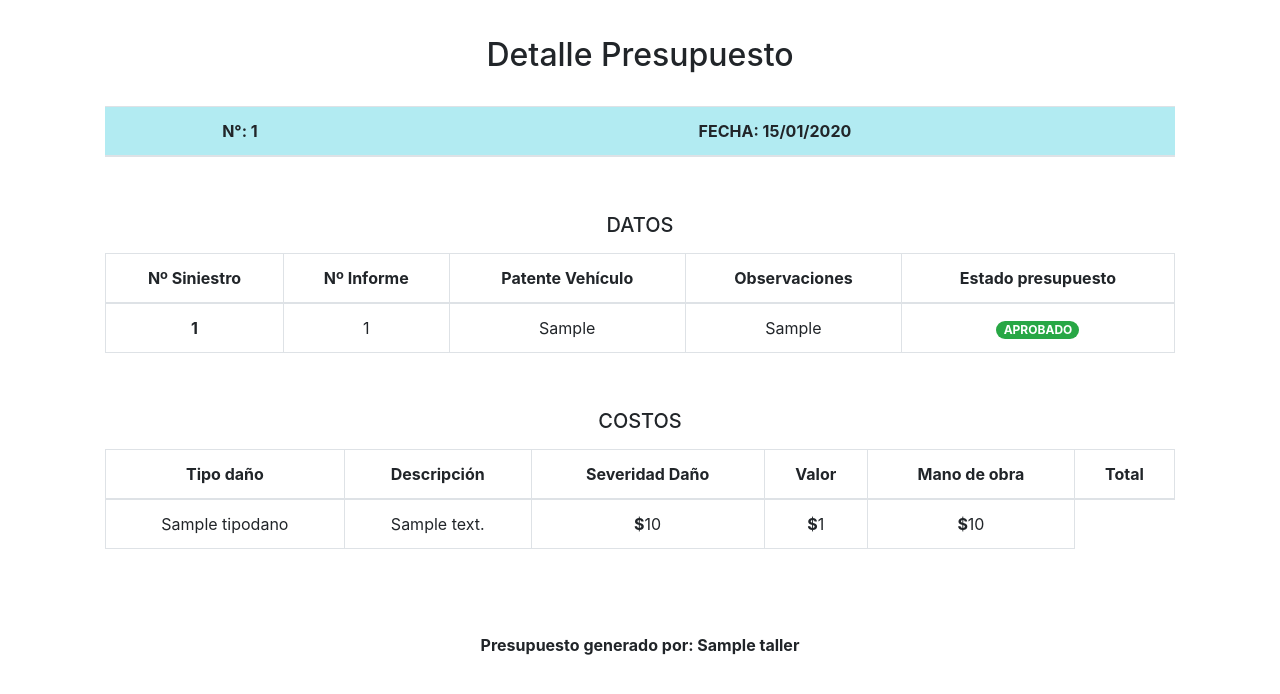
After one commit to danielgsaavedra/seguro_automotriz, a Django app: page /PresupuestoViewPdf/1/ in a window 1280 px wide. The commit adds this page. Shown: the top 694 px of the page. Run offline with Django 3.2, Linux system fonts and the light colour scheme; tables that the repository leaves empty hold one stand-in row (values such as "Sample post"); lists and menus that the app fills with data are empty; parts of the project's set-up code (start-up, migrations or seed data) failed here and were passed over; some libraries are stand-ins or nearby versions.

Commit message:
:sparkles: Ver Presupuesto y generar PDF

```diff
--- /dev/null
+++ b/taller/templates/taller/presupuestos/pdf/presupuesto_pdf.html
@@ -0,0 +1,155 @@
+{% load static %}
+<!DOCTYPE html>
+<html lang="es">
+
+<head>
+    <meta charset="utf-8">
+    <meta http-equiv="X-UA-Compatible" content="IE=edge">
+    <meta name="viewport" content="width=device-width, initial-scale=1, shrink-to-fit=no">
+    <meta name="description" content="">
+    <meta name="author" content="">
+    <link rel="stylesheet" href="{% static 'taller/css/style_pdf.css' %}" />
+    <link rel="stylesheet" href="https://stackpath.bootstrapcdn.com/bootstrap/4.5.0/css/bootstrap.min.css"
+        integrity="sha384-9aIt2nRpC12Uk9gS9baDl411NQApFmC26EwAOH8WgZl5MYYxFfc+NcPb1dKGj7Sk" crossorigin="anonymous">
+    <link
+        href="https://fonts.googleapis.com/css?family=Nunito:200,200i,300,300i,400,400i,600,600i,700,700i,800,800i,900,900i"
+        rel="stylesheet">
+
+</head>
+
+<body>
+    <div class="container">
+        <div class="my-3">
+            <div class="card-body">
+                <div class="table-responsive">
+                    <table class="table text-center" id="table_presupuesto" width="100%" cellspacing="0">
+                        <h2 align="center">Detalle Presupuesto</h2>
+                        <br>
+                        <thead class="bg-acta-recepcion">
+                            <tr>
+                                <th scope="col">N°: {{ dato.0.0 }}</th>
+                                <th scope="col">FECHA: {{ dato.0.1 | date:'d/m/Y' }}</th>
+                            </tr>
+                        </thead>
+                    </table>
+                </div>
+            </div>
+
+            <div class="card-body">
+                <div class="table-responsive">
+                    <table class="table table-bordered text-center" id="table_vehiculo" width="100%" cellspacing="0">
+                        <thead>
+                            <div class="text-center mb-3">
+                                <h5>DATOS</h5>
+                            </div>
+                            <tr>
+                                <th scope="col">Nº Siniestro</th>
+                                <th scope="col">Nº Informe</th>
+                                <th scope="col">Patente Vehículo</th>
+                                <th scope="col">Observaciones</th>
+                                <th scope="col">Estado presupuesto</th>
+                            </tr>
+                        </thead>
+                        <tbody>
+                        <tr>
+                            <th scope="row">{{ dato.0.5 }}</th>
+                            <td>{{ dato.0.4 }}</td>
+                            <td>{{ dato.0.6 }}</td>
+                            <td>{{ dato.0.7 }}</td>
+                            {% if dato.0.3 == 3 %}
+                                <td>
+                                    <span class="badge badge-pill badge-info">PENDIENTE</span>
+                                </td>
+                            {% endif %}
+                            {% if dato.0.3 == 2 %}
+                                <td>
+                                    <span class="badge badge-pill badge-danger">RECHAZADO</span>
+                                </td>
+                            {% endif %}
+                            {% if dato.0.3  == 1 %}
+                                <td>
+                                    <span class="badge badge-pill badge-success">APROBADO</span>
+                                </td>
+                            {% endif %}
+                        </tr>
+                        </tbody>
+                    </table>
+                </div>
+            </div>
+
+            <div class="card-body">
+                <div class="table-responsive">
+                    <table class="table table-bordered text-center" id="table_vehiculo" width="100%" cellspacing="0">
+                        <thead>
+                            <div class="text-center mb-3">
+                                <h5>COSTOS</h5>
+                            </div>
+                            <tr>
+                                <th scope="col">Tipo daño</th>
+                                <th scope="col">Descripción</th>
+                                <th scope="col">Severidad Daño</th>
+                                <th scope="col">Valor</th>
+                                <th scope="col">Mano de obra</th>
+                                <th scope="col">Total</th>
+
+                            </tr>
+                        </thead>
+                        <tbody>
+                        <tr>
+
+                            <td>{{ dato.0.9 }}</td>
+                            <td>{{ dato.0.10 }}</td>
+                            {% if dato.0.13 == "BAJO" %}
+                                <td>
+                                    <span class="badge badge-pill badge-success">BAJO</span>
+                                </td>
+                            {% endif %}
+                            {% if dato.0.13 == "MODERADO" %}
+                                <td>
+                                    <span class="badge badge-pill badge-primary">MODERADO</span>
+                                </td>
+                            {% endif %}
+                            {% if dato.0.13  == "MEDIO" %}
+                                <td>
+                                    <span class="badge badge-pill badge-info">MEDIO</span>
+                                </td>
+                            {% endif %}
+                            {% if dato.0.13  == "ALTO" %}
+                                <td>
+                                    <span class="badge badge-pill badge-warning">ALTO</span>
+                                </td>
+                            {% endif %}
+                            {% if dato.0.13  == "CRÍTICO" %}
+                                <td>
+                                    <span class="badge badge-pill badge-danger">CRÍTICO</span>
+                                </td>
+                            {% endif %}
+                            <td><strong>$</strong>{{ dato.0.11 }}</td>
+                            <td><strong>$</strong>{{ dato.0.12 }}</td>
+                            <td><strong>$</strong>{{ dato.0.2 }}</td>
+                        </tr>
+                        </tbody>
+                    </table>
+                </div>
+            </div>
+            <footer class="sticky-footer mt-5">
+                <div class="text-center my-auto">
+                    <span><strong>Presupuesto generado por: {{ dato.0.8 }} </strong></span>
+                    <br>
+                </div>
+            </footer>
+
+
+        </div>
+    </div>
+</body>
+
+<script src="https://code.jquery.com/jquery-3.5.1.slim.min.js"
+    integrity="sha384-DfXdz2htPH0lsSSs5nCTpuj/zy4C+OGpamoFVy38MVBnE+IbbVYUew+OrCXaRkfj"
+    crossorigin="anonymous"></script>
+<script src="https://cdn.jsdelivr.net/npm/popper.js@1.16.0/dist/umd/popper.min.js"
+    integrity="sha384-Q6E9RHvbIyZFJoft+2mJbHaEWldlvI9IOYy5n3zV9zzTtmI3UksdQRVvoxMfooAo"
+    crossorigin="anonymous"></script>
+<script src="https://stackpath.bootstrapcdn.com/bootstrap/4.5.0/js/bootstrap.min.js"
+    integrity="sha384-OgVRvuATP1z7JjHLkuOU7Xw704+h835Lr+6QL9UvYjZE3Ipu6Tp75j7Bh/kR0JKI"
+    crossorigin="anonymous"></script>
--- a/taller/urls.py
+++ b/taller/urls.py
@@ -46,4 +46,11 @@ urlpatterns = [
         views.informeDanoPdf, name='informeDanoPdf'),
     url(r'^crearPresupuesto/(?P<pk>[0-9]+)/$',
         views.crearPresupuesto, name='crearPresupuesto'),
+    path('presupuestos/view/',
+         views.PresupuestoView, name='PresupuestoView'),
+    url(r'^PresupuestoViewPdf/(?P<pk>[0-9]+)/$',
+        views.PresupuestoViewPdf, name='PresupuestoViewPdf'),
+    url(r'^PresupuestoPdf/(?P<pk>[0-9]+)/$',
+        views.PresupuestoPdf, name='PresupuestoPdf'),
+
 ]
--- a/taller/views.py
+++ b/taller/views.py
@@ -7,7 +7,7 @@ from django.template.loader import render_to_string
 from django.utils import timezone
 from django.http import JsonResponse
 from .forms import ActasForm, InformeDañosForm, CambiarEstadoForm
-from dashboard.models import Siniestro, EstadoSiniestro, FormularioActa, TipoActa, Poliza, Taller, Vehiculo, InformeDano, Usuario
+from dashboard.models import Siniestro, EstadoSiniestro, FormularioActa, TipoActa, Poliza, Taller, Vehiculo, InformeDano, Usuario, Presupuesto
 from django.db import connection
 import pdfkit
 import datetime
@@ -507,5 +507,43 @@ def informeDanoPdf(request, pk):
 
 def crearPresupuesto(request, pk):
     with connection.cursor() as cursor:
-        cursor.callproc('CREAR_PRESUPUESTO', [pk])
+        cursor.callproc('SP_CREAR_PRESUPUESTO', [pk])
     return render(request, 'taller/informe_daños/informe_daños_view.html')
+
+
+@login_required(login_url='login')
+def PresupuestoView(request):
+    taller = get_object_or_404(Taller, id=request.user.taller_id_taller.id)
+    presupuestos = Presupuesto.objects.filter(
+        Q(taller_id_taller=taller)
+    ).order_by('id')
+    context = {'presupuestos': presupuestos}
+    return render(request, 'taller/presupuestos/presupuestos_view.html', context)
+
+
+def PresupuestoViewPdf(request, pk):
+    with connection.cursor() as cursor:
+        cursor.execute("SELECT P.ID,P.FECHA_HORA,P.VALOR_TOTAL,P.ESTADO_ID_EST_PRESUPUESTO,I.ID,I.SINIESTRO_ID,I.VEHICULO_PATENTE_VEHICULO,I.OBSERVACIONES,T.NOMBRE,D.NOMBRE,D.DESCRIPCION,D.VALOR,D.MANO_OBRA,S.NOMBRE,S.VALOR FROM DASHBOARD_PRESUPUESTO P JOIN DASHBOARD_INFORMEDANO I ON (I.ID=P.INFORME_DANO_ID_INFO_DANO) JOIN DASHBOARD_TALLER T ON (T.ID=I.TALLER_ID_TALLER) JOIN DASHBOARD_TIPODANO D ON (D.ID=I.TIPO_DANO_ID_TIPO_DANO) JOIN DASHBOARD_SEVERIDADDANO S ON (S.ID=I.SEVERIDAD_DANO_ID_SEVE_DANO) WHERE (P.ID="+pk + ")")
+        dato = cursor.fetchall()
+        dato = list(dato)
+        print(dato)
+    return render(request, 'taller/presupuestos/pdf/presupuesto_pdf.html', {'dato': dato})
+
+
+def PresupuestoPdf(request, pk):
+    options = {
+        'page-size': 'Letter',
+        'margin-top': '0.5in',
+        'margin-right': '1in',
+        'margin-bottom': '0.5in',
+        'margin-left': '1in',
+        'encoding': "UTF-8",
+    }
+
+    path_wkthmltopdf = b'C:\wkhtmltopdf\\bin\wkhtmltopdf.exe'
+    config = pdfkit.configuration(wkhtmltopdf=path_wkthmltopdf)
+    pdf = pdfkit.from_url('http://127.0.0.1:8000/PresupuestoViewPdf/' +
+                          str(pk), False, options=options, configuration=config)
+    response = HttpResponse(pdf, content_type='application/pdf')
+    response['Content-Disposition'] = 'attachment; filename="Presupuesto.pdf" '
+    return response
```
Also changed, not shown: dashboard/templates/dashboard/base.html (+15 -0 lines), taller/templates/taller/presupuestos/presupuestos_view.html (added, +83 -0 lines).
